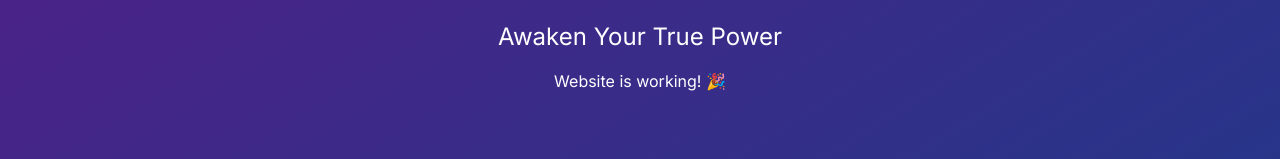
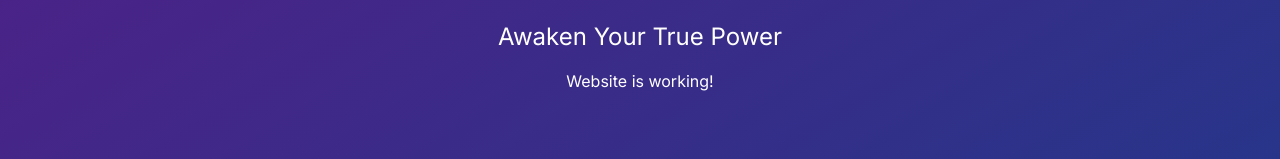
Before and after one commit to gav-web/aligned-website, a Next.js app in the folder aligned-website/: page / in a window 1280 px wide. Shown: the part 381-540 px from the top of the page. Built offline with nearby package versions, Linux system fonts and the light colour scheme.

Commit message:
Update page.tsx

```diff
--- a/aligned-website/src/app/page.tsx
+++ b/aligned-website/src/app/page.tsx
@@ -4,7 +4,7 @@ export default function Home() {
       <div className="text-center text-white">
         <h1 className="text-6xl font-bold mb-4">ALIGNED</h1>
         <p className="text-2xl">Awaken Your True Power</p>
-        <p className="mt-4">Website is working! 🎉</p>
+        <p className="mt-4">Website is working! </p>
       </div>
     </div>
   )
```
